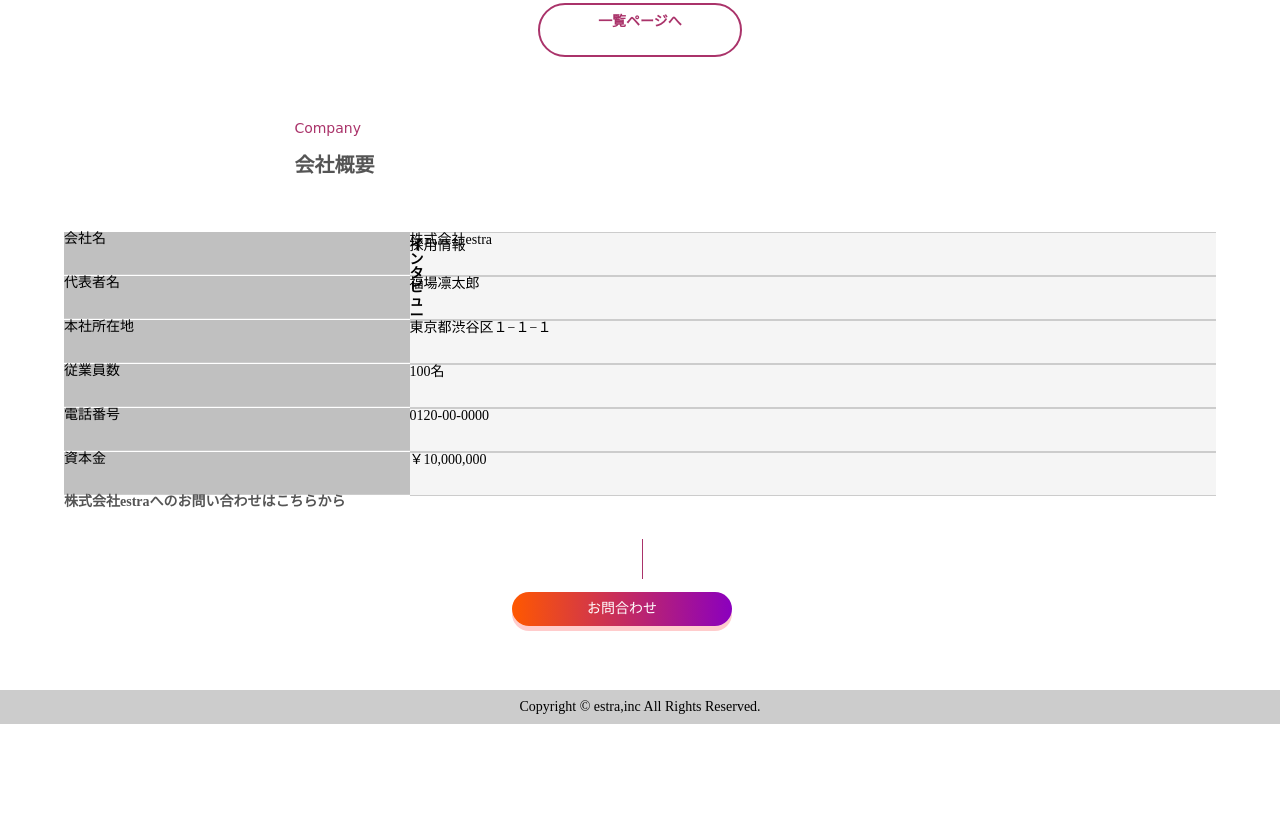
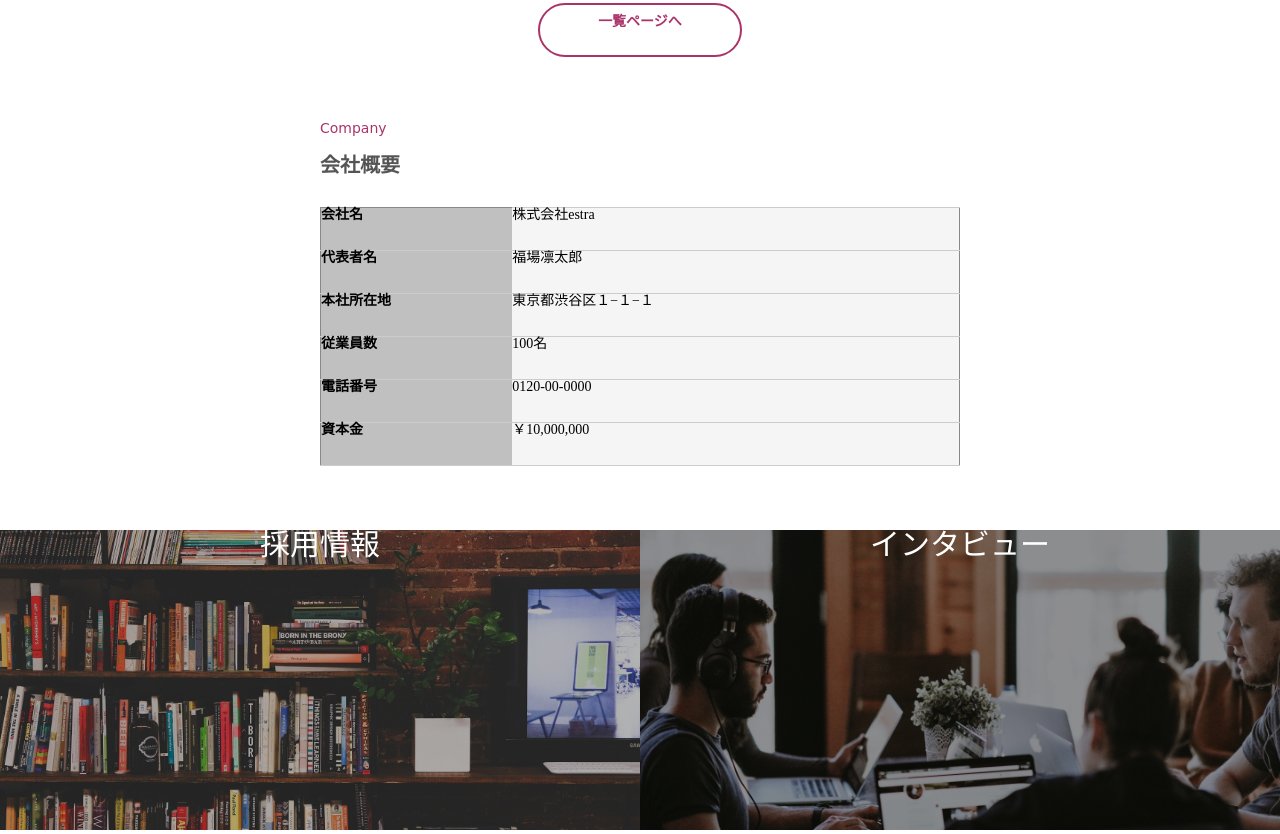
Before and after one commit to kimi3223/20230901_yamada_lp, a plain HTML site: page index.html in a window 1280 px wide. Shown: the part 2463-3297 px from the top of the page. Before the commit the page ends 3187 px from the top, so only its background shows below. Drawn offline with Linux system fonts and the light colour scheme.

Commit message:
9月2日提出２

```diff
--- a/css/style.css
+++ b/css/style.css
@@ -373,13 +373,6 @@ headerの高さが80pxあるので、100vhから80px分だけマイナスする
     flex-wrap: wrap;
 }
 
-
-.wrap {
-    max-width: 1000px;
-    margin: 0 auto;
-}
-
-
 .practice__card {
     width: 80%;
     border-radius: 30px;
@@ -477,46 +470,45 @@ headerの高さが80pxあるので、100vhから80px分だけマイナスする
 }
 
 .section-company {
-    margin: 5%;
+    margin: 5% 25%;
+    text-align: center;
 }
 .section-company P {
-    margin-left: 20%;
     color: #AA336A;
     font-family: 'Amatic SC', cursive;
+    text-align: left;
 }
 
 .section-company h2 {
     text-align: left;
     margin-top: 20px;
-    margin-left: 20%;
     margin-bottom: 5%;
     font-size: 20px;
     color: #555555;
 }
-
-.company dl .info {
-    margin-bottom: 10px;
-    width: auto;
-}
-.info dl {
-    display: flex;
-    justify-content: flex-start;
-    width: 80%;
-    margin: 0 10% 10% 10%;
+.company {
+    text-align: center;
 }
 
-.info dt {
-    float: left;
+.company .info {
+    width: 100%;
+}
+
+.info tr {
+    border: 1px solid #888888;
+}
+
+.info th {
+    text-align: left;
     width: 30%;
     height: 3em;
-    clear: both;
     background-color: #C0C0C0;
     border-bottom: 1px solid #ccc;
 }
 
-.info dd {
-    float: right;
-    width: 70%;
+.info td {
+    text-align: left;
+    width: 100%;
     height: 3em;
     background-color: whitesmoke;
     border-bottom: 1px solid #ccc;
@@ -524,17 +516,47 @@ headerの高さが80pxあるので、100vhから80px分だけマイナスする
 }
 
 .flex-item {
+    position: relative;
     display: flex;
+    width: 50%;
 }
 .flex-item a {
     position: absolute;
+    top: 50%;
+    left: 50%;
+    transform: translate(-50%, -50%);
+    text-align: center;
+    width: 100%;
+    height: 300px;
+    font-size: 30px;
+    color: white;
+    background-image: url("img/recruit.png");
 }
 
+.flex-item2 {
+    display: flex;
+    width: 50%;
+}
 
-.section_business h3 {
+.flex-item2 a {
     text-align: center;
-    margin-top: 30px;
-    margin-bottom: 30px;
+    position: 0;
+    margin: 0;
+    width: 100%;
+    height: 300px;
+    font-size: 30px;
+    color: white;
+    background-image: url("img/interview.png");
+}
+.section_business {
+    display: flex;
+    width: 100%;
+    height: 300px;
+}
+
+h3 {
+    margin: 30px auto;
+    text-align: center;
     color: #555555;
 }
 
@@ -558,6 +580,11 @@ headerの高さが80pxあるので、100vhから80px分だけマイナスする
     text-align: center;
     color: #AA336A;
     font-weight: bold;
+}
+
+.wrap {
+    max-width: 1000px;
+    margin: 0 auto;
 }
 
 .wrap .box-b {
--- a/index.html
+++ b/index.html
@@ -166,32 +166,43 @@
             <p>Company</p>
             <h2>会社概要</h2>
             <div class="company">
-            <dl class="info">
-                <dt>会社名</dt>
-                <dd>株式会社estra</dd>
-                <dt>代表者名</dt>
-                <dd>福場凛太郎</dd>
-                <dt>本社所在地</dt>
-                <dd>東京都渋谷区１−１−１</dd>
-                <dt>従業員数</dt>
-                <dd>100名</dd>
-                <dt>電話番号</dt>
-                <dd>0120-00-0000</dd>
-                <dt>資本金</dt>
-                <dd>￥10,000,000</dd>
-            </dl>
+            <table class="info">
+                <tr>
+                    <th>会社名</th>
+                    <td>株式会社estra</td>
+                </tr>
+                <tr>
+                    <th>代表者名</th>
+                    <td>福場凛太郎</td>
+                </tr>
+                <tr>
+                    <th>本社所在地</th>
+                    <td>東京都渋谷区１−１−１</td>
+                </tr>
+                <tr>
+                    <th>従業員数</th>
+                    <td>100名</td>
+                </tr>
+                <tr>
+                    <th>電話番号</th>
+                    <td>0120-00-0000</td>
+                </tr>
+                <tr>
+                    <th>資本金</th>
+                    <td>￥10,000,000</td>
+                </tr>
+            </table>
             </div>
         </div>
 
         <div class="section_business">
             <div class="flex-item">
-                <div>
-                    <a>採用情報</a>
-                </div>
-                <div>
-                    <h6>インタビュー</h6>
-                </div>
+                <a>採用情報</a>
             </div>
+            <div class="flex-item2">
+                <a>インタビュー</a>
+            </div>
+        </div>
             <h3>株式会社estraへのお問い合わせはこちらから</h3>
             <div class="wrap">
                 <div class="box-a"></div>
@@ -200,8 +211,6 @@
             <div class="contact__btn">
                 <a class="btn">お問合わせ</a>
             </div>
-        </div>
-
     </main>
 
     <footer class="footer">
```
Also changed, not shown: css/img/interview.png (renamed from img/interview.png), css/img/recruit.png (renamed from img/recruit.png).
